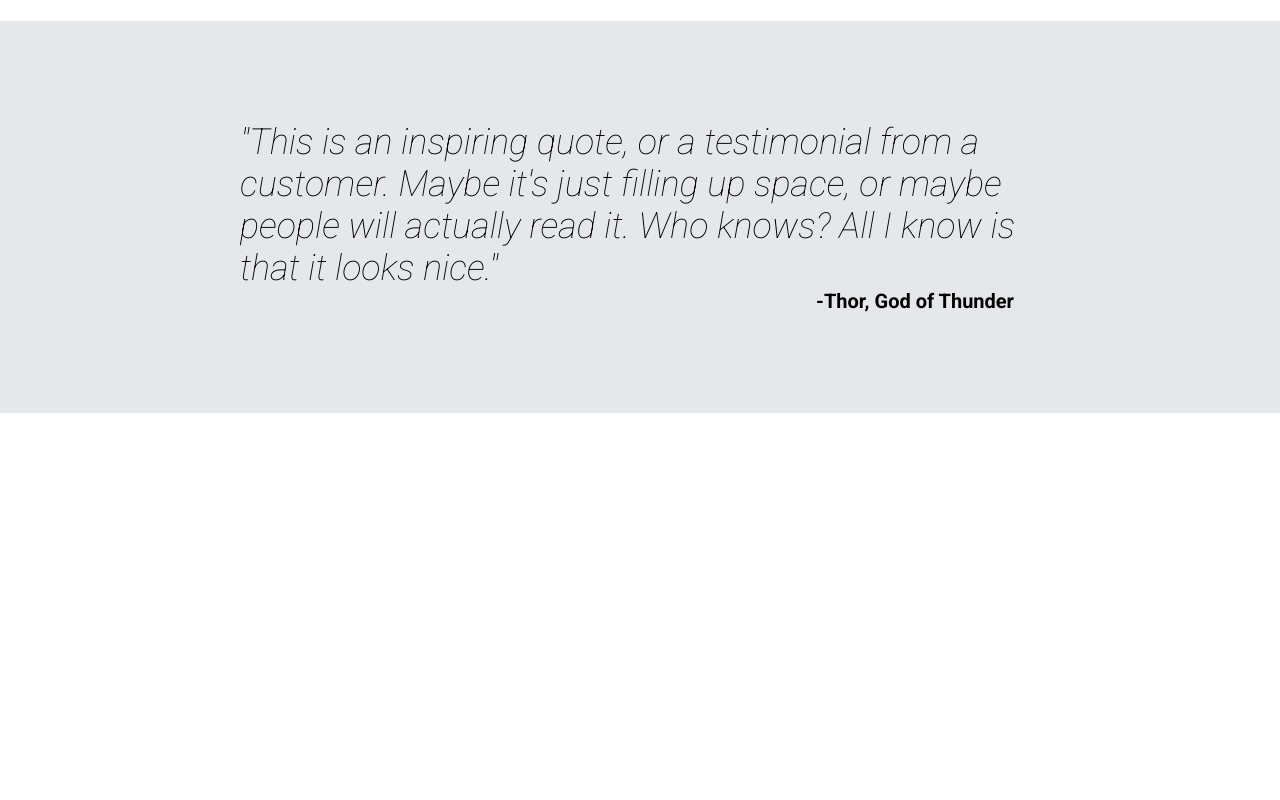
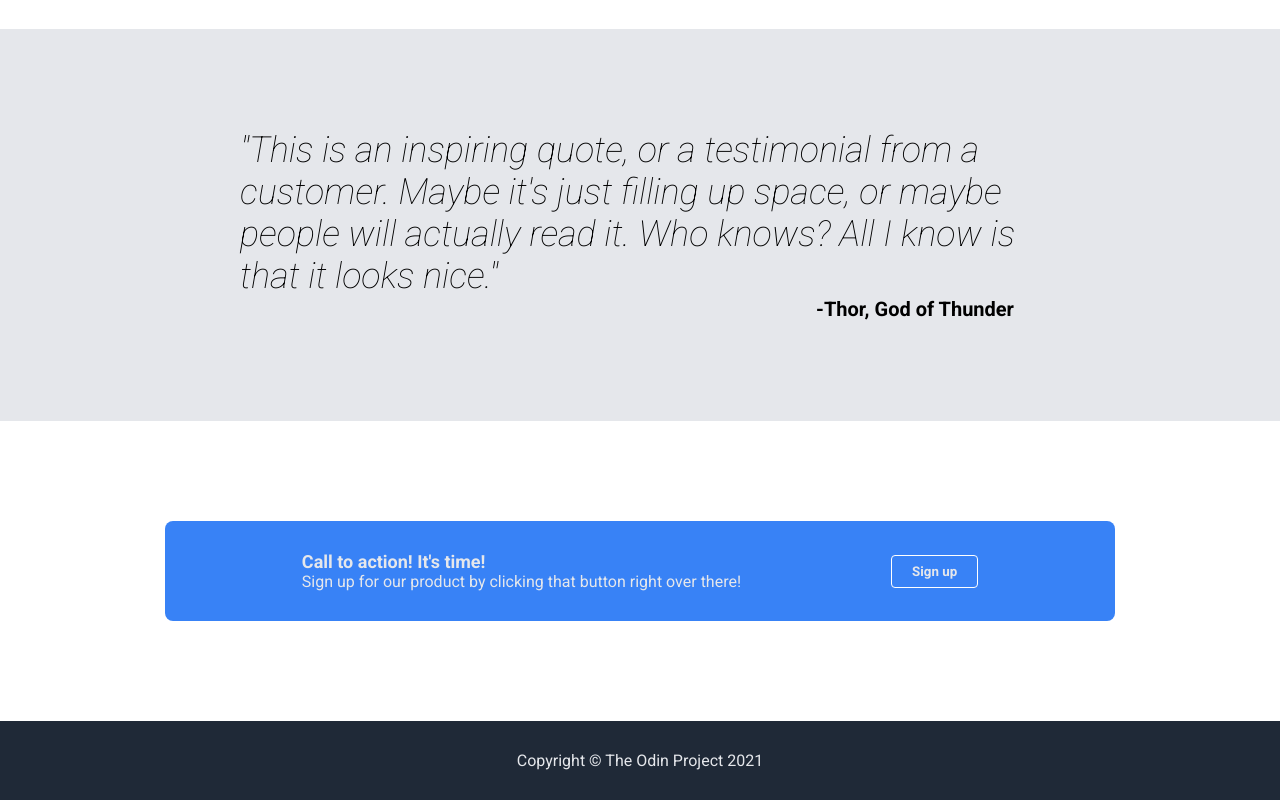
Before and after one commit to zjack21/landing-page, a plain HTML site: page index.html in a window 1280 px wide. Shown: the part 857-1657 px from the top of the page. Before the commit the page ends 1270 px from the top, so only its background shows below. Drawn offline with Linux system fonts and the light colour scheme.

Commit message:
Add information and style to section 4

```diff
--- a/index.html
+++ b/index.html
@@ -61,5 +61,17 @@
             </div>
             <div class="author">-Thor, God of Thunder</div>
         </div>
+        <div class="fourth-section">
+            <div class="box">
+                <div class="fs-container">
+                    <div class="fs-title">Call to action! It's time!</div>
+                    <div class="fs-content">Sign up for our product by clicking that button right over there!</div>
+                </div>
+                <div class="button">
+                    <button>Sign up</button>
+                </div>
+            </div>
+        </div>
+        <div class="footer">Copyright © The Odin Project 2021</div>
     </body>
 </html>
--- a/styles.css
+++ b/styles.css
@@ -74,6 +74,7 @@ button {
     color: #E5E7EB;
     padding: 8px 20px;
     border-radius: 4px;
+    font-weight: 700;
 }
 
 .placeholder {
@@ -105,6 +106,7 @@ button {
     width: 150px;
     border: 3px solid #3882F6;
     border-radius: 8px;
+    margin-bottom: 8px;
 }
 
 .container {
@@ -138,3 +140,37 @@ button {
     align-self: center;
     margin-left: 550px;
 }
+
+.box {
+    background-color: #3882F6;
+    color: #E5E7EB;
+    height: 100px;
+    width: 950px;
+    border-radius: 8px;
+    display: flex;
+    align-items: center;
+    justify-content: center;
+    gap: 150px;
+}
+
+.fs-title{
+    font-weight: bold;
+    font-size: 18px;
+}
+
+.box button {
+    border: 1.8px solid white;
+}
+
+.fourth-section{
+    align-self: center;
+    margin: 100px 0;
+    flex: 1;
+}
+
+.footer {
+    background-color: #1F2937;
+    padding: 30px 0;
+    color: #E5E7EB;
+    text-align: center;
+}
```
